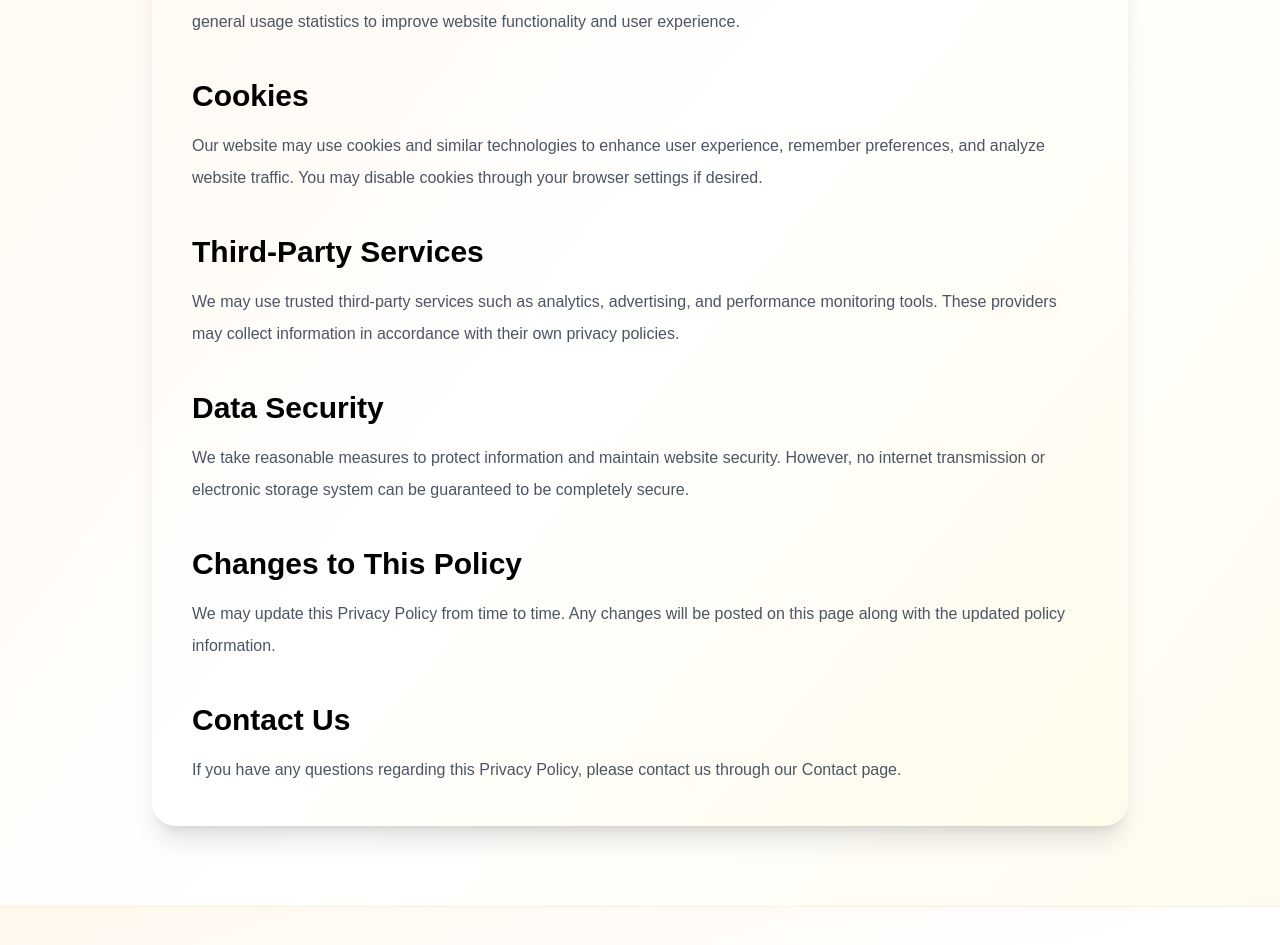
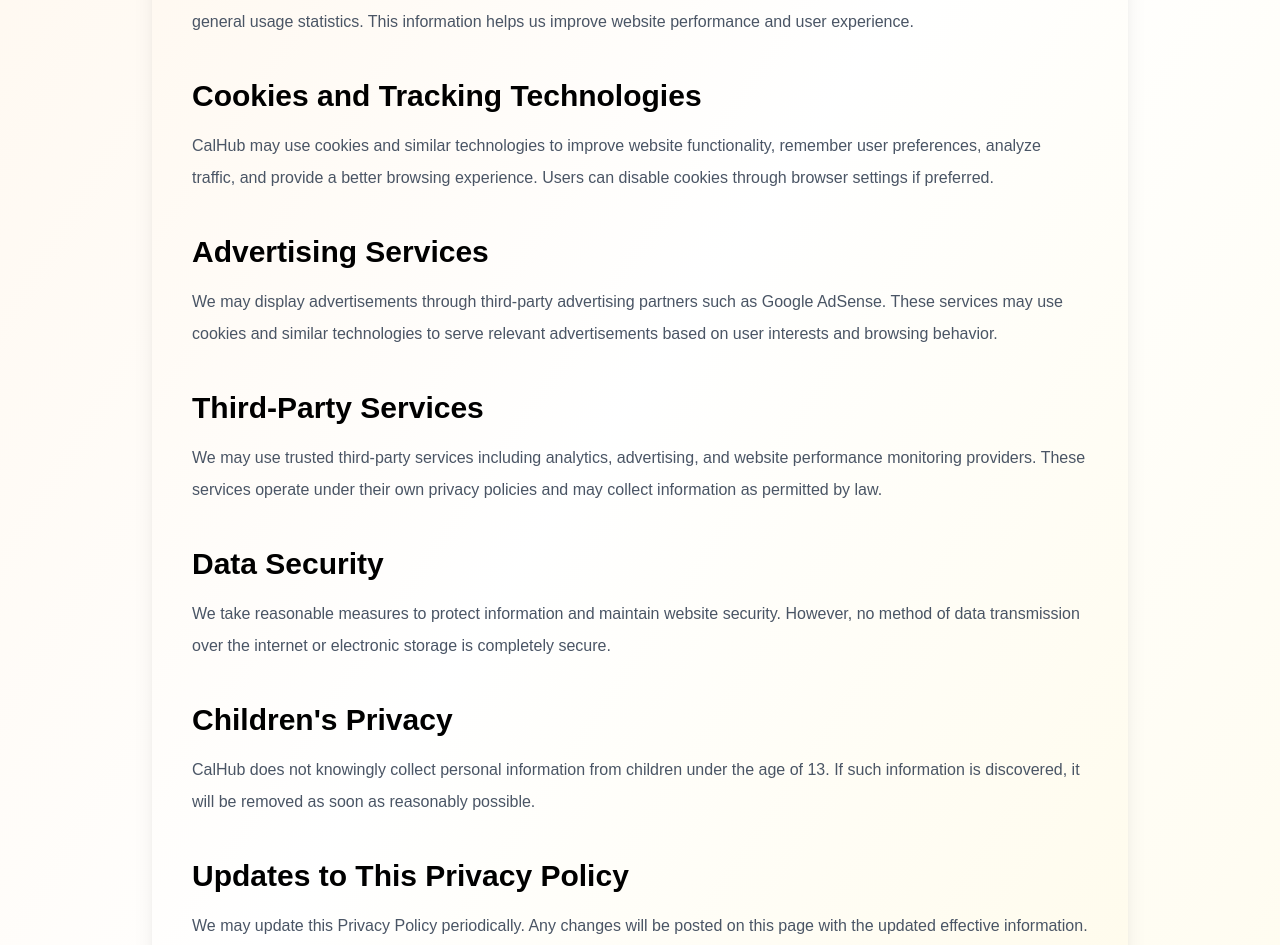
Before and after one commit to payadav142-rgb/calhub, a Next.js app: page /privacy-policy in a window 1280 px wide. Shown: the part 487-1432 px from the top of the page. Built offline with nearby package versions, Linux system fonts and the light colour scheme.

Commit message:
Improve privacy policy page

```diff
--- a/app/privacy-policy/page.tsx
+++ b/app/privacy-policy/page.tsx
@@ -3,35 +3,36 @@ import Navbar from "../components/Navbar";
 import Footer from "../components/Footer";
 
 export const metadata: Metadata = {
-  title: "Privacy Policy | Calculator Hub",
+  title: "Privacy Policy | CalHub",
   description:
-    "Read the Privacy Policy of Calculator Hub to understand how we collect, use, and protect user information while providing free online construction calculators.",
+    "Read the Privacy Policy of CalHub to understand how we collect, use, and protect information while providing free online construction calculators and estimation tools.",
   keywords: [
     "privacy policy",
-    "calculator hub privacy",
+    "calhub privacy policy",
     "construction calculator privacy",
     "website privacy policy",
     "user privacy",
     "data protection",
+    "online calculator privacy",
+    "construction tools privacy",
   ],
   alternates: {
-    canonical:
-      "https://calhub.in/privacy-policy",
+    canonical: "https://calhub.in/privacy-policy",
   },
   openGraph: {
-    title: "Privacy Policy | Calculator Hub",
+    title: "Privacy Policy | CalHub",
     description:
-      "Learn how Calculator Hub collects, uses, and protects information.",
+      "Learn how CalHub collects, uses, and protects information.",
     url: "https://calhub.in/privacy-policy",
-    siteName: "Calculator Hub",
+    siteName: "CalHub",
     images: ["/og-image.jpg"],
     type: "website",
   },
   twitter: {
     card: "summary_large_image",
-    title: "Privacy Policy | Calculator Hub",
+    title: "Privacy Policy | CalHub",
     description:
-      "Learn how Calculator Hub collects, uses, and protects information.",
+      "Learn how CalHub collects, uses, and protects information.",
     images: ["/og-image.jpg"],
   },
 };
@@ -43,37 +44,50 @@ export default function PrivacyPolicyPage() {
 
       <section className="mx-auto max-w-5xl px-6 py-20">
         <div className="rounded-3xl bg-gradient-to-br from-orange-50 via-white to-amber-50 p-10 shadow-xl">
+
           <h1 className="text-5xl font-extrabold text-black">
             Privacy Policy
           </h1>
 
           <p className="mt-8 text-lg leading-8 text-gray-600">
-            Calculator Hub respects your privacy and is committed to
+            At CalHub, we respect your privacy and are committed to
             protecting your information. This Privacy Policy explains
             how information may be collected, used, and safeguarded
             when you use our website and construction calculators.
           </p>
 
           <h2 className="mt-10 text-3xl font-bold text-black">
-            Information Collection
+            Information We Collect
           </h2>
 
           <p className="mt-4 leading-8 text-gray-600">
             We may collect non-personal information such as browser
             type, device information, operating system, referring
-            pages, and general usage statistics to improve website
-            functionality and user experience.
+            pages, and general usage statistics. This information helps
+            us improve website performance and user experience.
           </p>
 
           <h2 className="mt-10 text-3xl font-bold text-black">
-            Cookies
+            Cookies and Tracking Technologies
           </h2>
 
           <p className="mt-4 leading-8 text-gray-600">
-            Our website may use cookies and similar technologies to
-            enhance user experience, remember preferences, and analyze
-            website traffic. You may disable cookies through your
-            browser settings if desired.
+            CalHub may use cookies and similar technologies to improve
+            website functionality, remember user preferences, analyze
+            traffic, and provide a better browsing experience. Users
+            can disable cookies through browser settings if preferred.
+          </p>
+
+          <h2 className="mt-10 text-3xl font-bold text-black">
+            Advertising Services
+          </h2>
+
+          <p className="mt-4 leading-8 text-gray-600">
+            We may display advertisements through third-party
+            advertising partners such as Google AdSense. These services
+            may use cookies and similar technologies to serve relevant
+            advertisements based on user interests and browsing
+            behavior.
           </p>
 
           <h2 className="mt-10 text-3xl font-bold text-black">
@@ -81,10 +95,10 @@ export default function PrivacyPolicyPage() {
           </h2>
 
           <p className="mt-4 leading-8 text-gray-600">
-            We may use trusted third-party services such as analytics,
-            advertising, and performance monitoring tools. These
-            providers may collect information in accordance with their
-            own privacy policies.
+            We may use trusted third-party services including analytics,
+            advertising, and website performance monitoring providers.
+            These services operate under their own privacy policies and
+            may collect information as permitted by law.
           </p>
 
           <h2 className="mt-10 text-3xl font-bold text-black">
@@ -93,19 +107,30 @@ export default function PrivacyPolicyPage() {
 
           <p className="mt-4 leading-8 text-gray-600">
             We take reasonable measures to protect information and
-            maintain website security. However, no internet
-            transmission or electronic storage system can be guaranteed
-            to be completely secure.
+            maintain website security. However, no method of data
+            transmission over the internet or electronic storage is
+            completely secure.
           </p>
 
           <h2 className="mt-10 text-3xl font-bold text-black">
-            Changes to This Policy
+            Children's Privacy
           </h2>
 
           <p className="mt-4 leading-8 text-gray-600">
-            We may update this Privacy Policy from time to time. Any
-            changes will be posted on this page along with the updated
-            policy information.
+            CalHub does not knowingly collect personal information from
+            children under the age of 13. If such information is
+            discovered, it will be removed as soon as reasonably
+            possible.
+          </p>
+
+          <h2 className="mt-10 text-3xl font-bold text-black">
+            Updates to This Privacy Policy
+          </h2>
+
+          <p className="mt-4 leading-8 text-gray-600">
+            We may update this Privacy Policy periodically. Any changes
+            will be posted on this page with the updated effective
+            information.
           </p>
 
           <h2 className="mt-10 text-3xl font-bold text-black">
@@ -114,8 +139,10 @@ export default function PrivacyPolicyPage() {
 
           <p className="mt-4 leading-8 text-gray-600">
             If you have any questions regarding this Privacy Policy,
-            please contact us through our Contact page.
+            please contact us at support@calhub.in or visit our Contact
+            page.
           </p>
+
         </div>
       </section>
 
```
